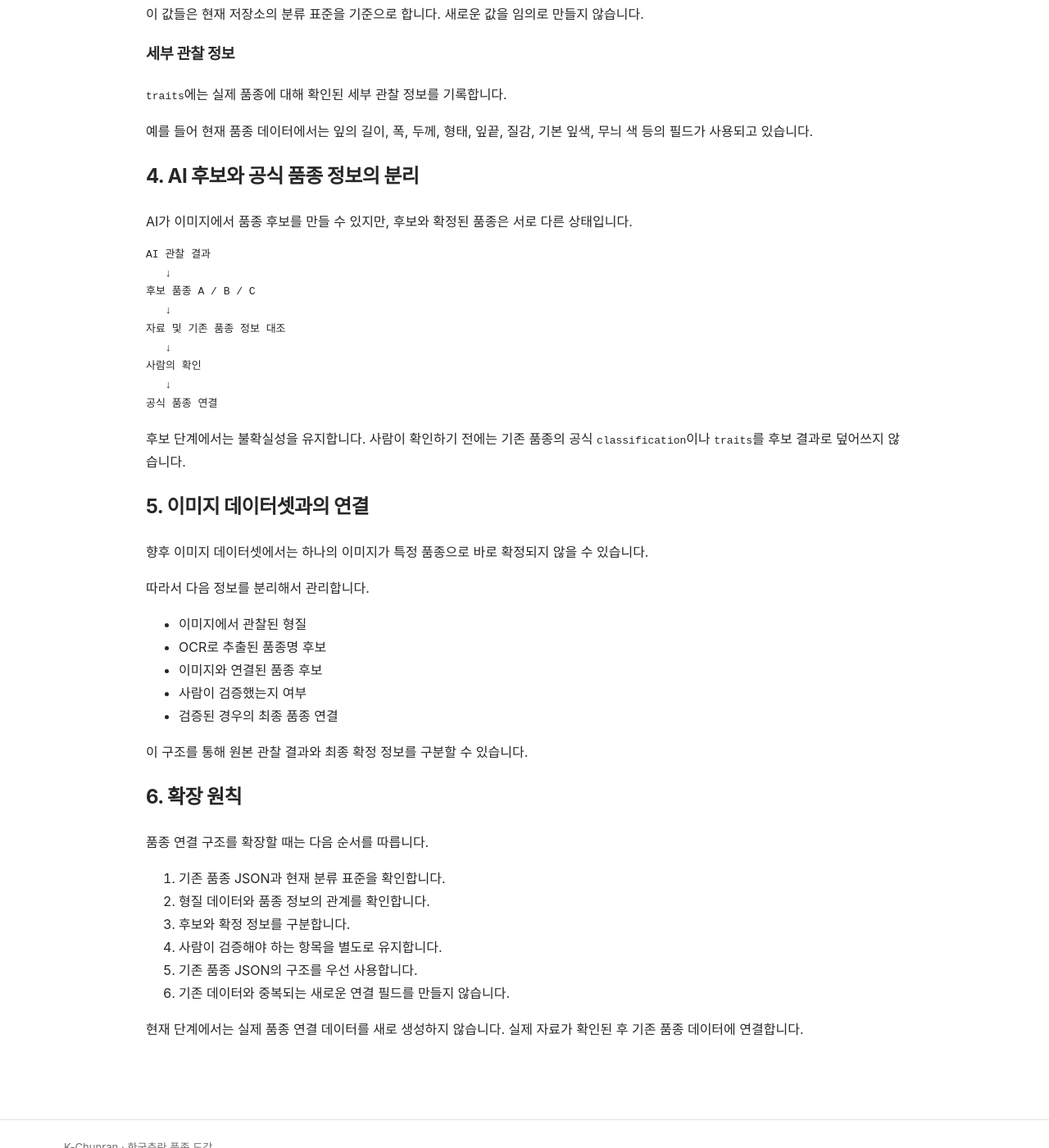
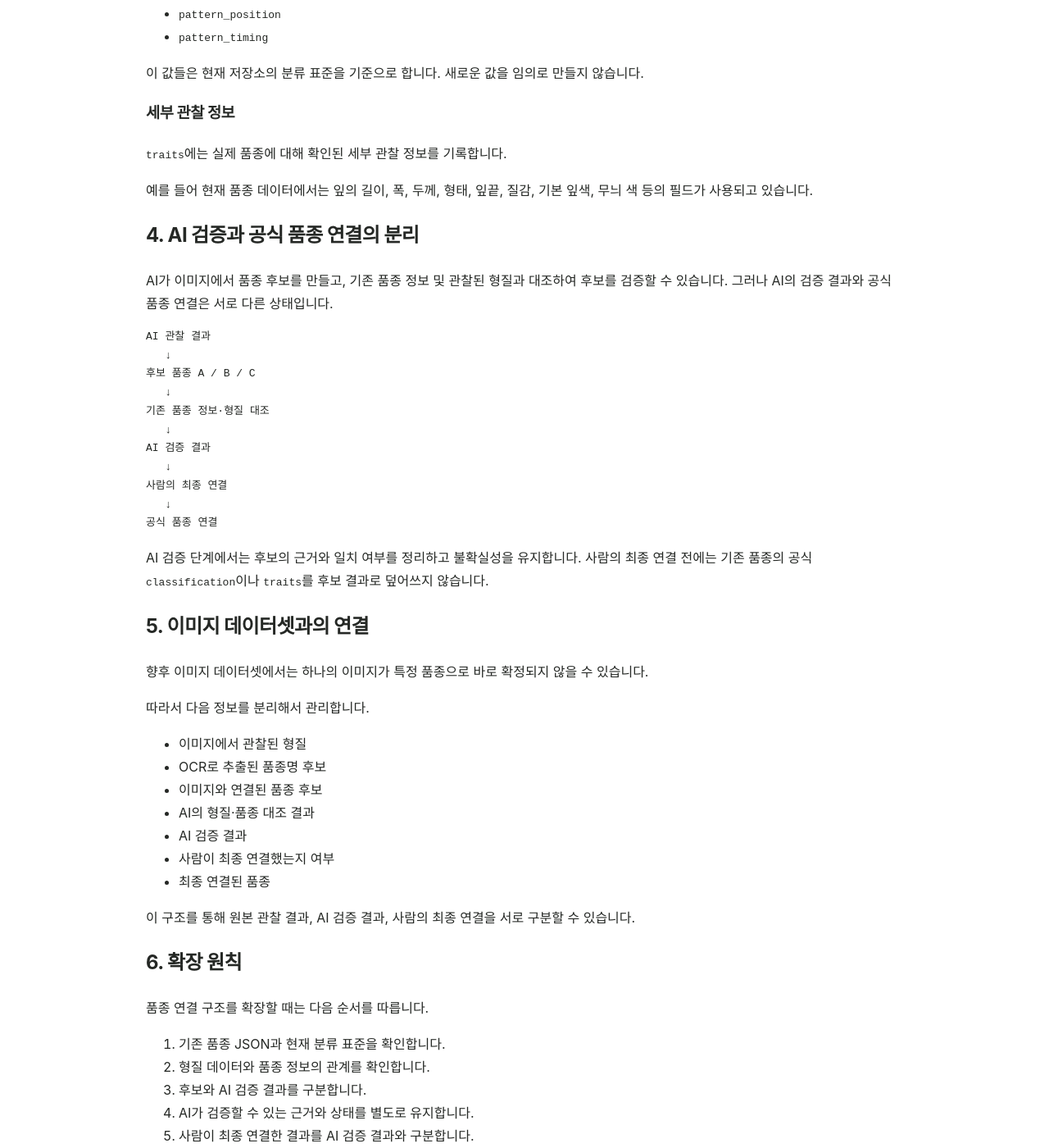
Before and after one commit to parasolra5-pixel/K-chunran, a Jekyll site: the page built from ai/varieties/index.md, in a window 1280 px wide and 1400 px high, scrolled down 1695 px. Shown: the whole window at 82% size. Built offline with Jekyll 4.4.1, drawn with Linux system fonts in a browser that asks for light colours; some of the changed text lies outside the part shown.

Commit message:
docs: refine AI verification and cultivar linking flow

````diff
--- a/ai/varieties/index.md
+++ b/ai/varieties/index.md
@@ -15,9 +15,9 @@ permalink: /ai/varieties/
 - `cultivar_class`: 사람이 도감에서 보는 품종의 대표 분류입니다.
 - `classification`: 품종을 설명하는 주요 형질 축입니다.
 - `traits`: 품종의 세부 관찰 정보입니다.
-- `ai`: AI가 만든 보조 라벨과 메모를 관리하며, 공식 품종 정보와 중복 저장하지 않습니다.
+- `ai`: AI가 관찰·검증 과정에서 생성하는 보조 라벨과 메모를 관리하며, 공식 품종 정보와 중복 저장하지 않습니다.
 
-형질 데이터가 품종 후보를 만드는 데 사용될 수는 있지만, AI의 후보 결과를 곧바로 공식 품종 정보로 저장하지 않습니다.
+형질 데이터가 품종 후보를 만드는 데 사용될 수 있으며, AI는 후보 형질과 기존 품종 정보를 대조하여 연결 가능성을 검증합니다. 사람은 AI의 검증 결과를 바탕으로 최종 품종 연결을 결정합니다.
 
 ## 2. 연결 구조
 
@@ -30,14 +30,16 @@ permalink: /ai/varieties/
    ↓
 품종 후보
    ↓
-기존 품종 JSON 확인
+기존 품종 JSON 대조
    ↓
-사람의 검증
+AI 검증
    ↓
-검증된 품종 연결
+사람의 최종 연결
 ```
 
-기존 품종 JSON이 있는 경우 그 파일의 `id`와 기존 `classification`, `traits`를 기준으로 연결합니다.
+기존 품종 JSON이 있는 경우 그 파일의 `id`와 기존 `classification`, `traits`를 기준으로 AI가 후보와의 일치 여부를 검토합니다.
+
+AI의 검증 결과만으로 공식 품종 연결을 확정하지 않습니다. 최종 연결은 사람이 결정합니다.
 
 새로운 품종 후보가 발견되었다는 이유만으로 품종 JSON을 자동 생성하지 않습니다.
 
@@ -71,23 +73,25 @@ permalink: /ai/varieties/
 
 예를 들어 현재 품종 데이터에서는 잎의 길이, 폭, 두께, 형태, 잎끝, 질감, 기본 잎색, 무늬 색 등의 필드가 사용되고 있습니다.
 
-## 4. AI 후보와 공식 품종 정보의 분리
+## 4. AI 검증과 공식 품종 연결의 분리
 
-AI가 이미지에서 품종 후보를 만들 수 있지만, 후보와 확정된 품종은 서로 다른 상태입니다.
+AI가 이미지에서 품종 후보를 만들고, 기존 품종 정보 및 관찰된 형질과 대조하여 후보를 검증할 수 있습니다. 그러나 AI의 검증 결과와 공식 품종 연결은 서로 다른 상태입니다.
 
 ```text
 AI 관찰 결과
    ↓
 후보 품종 A / B / C
    ↓
-자료 및 기존 품종 정보 대조
+기존 품종 정보·형질 대조
    ↓
-사람의 확인
+AI 검증 결과
+   ↓
+사람의 최종 연결
    ↓
 공식 품종 연결
 ```
 
-후보 단계에서는 불확실성을 유지합니다. 사람이 확인하기 전에는 기존 품종의 공식 `classification`이나 `traits`를 후보 결과로 덮어쓰지 않습니다.
+AI 검증 단계에서는 후보의 근거와 일치 여부를 정리하고 불확실성을 유지합니다. 사람의 최종 연결 전에는 기존 품종의 공식 `classification`이나 `traits`를 후보 결과로 덮어쓰지 않습니다.
 
 ## 5. 이미지 데이터셋과의 연결
 
@@ -98,10 +102,12 @@ AI 관찰 결과
 - 이미지에서 관찰된 형질
 - OCR로 추출된 품종명 후보
 - 이미지와 연결된 품종 후보
-- 사람이 검증했는지 여부
-- 검증된 경우의 최종 품종 연결
+- AI의 형질·품종 대조 결과
+- AI 검증 결과
+- 사람이 최종 연결했는지 여부
+- 최종 연결된 품종
 
-이 구조를 통해 원본 관찰 결과와 최종 확정 정보를 구분할 수 있습니다.
+이 구조를 통해 원본 관찰 결과, AI 검증 결과, 사람의 최종 연결을 서로 구분할 수 있습니다.
 
 ## 6. 확장 원칙
 
@@ -109,9 +115,10 @@ AI 관찰 결과
 
 1. 기존 품종 JSON과 현재 분류 표준을 확인합니다.
 2. 형질 데이터와 품종 정보의 관계를 확인합니다.
-3. 후보와 확정 정보를 구분합니다.
-4. 사람이 검증해야 하는 항목을 별도로 유지합니다.
-5. 기존 품종 JSON의 구조를 우선 사용합니다.
-6. 기존 데이터와 중복되는 새로운 연결 필드를 만들지 않습니다.
+3. 후보와 AI 검증 결과를 구분합니다.
+4. AI가 검증할 수 있는 근거와 상태를 별도로 유지합니다.
+5. 사람이 최종 연결한 결과를 AI 검증 결과와 구분합니다.
+6. 기존 품종 JSON의 구조를 우선 사용합니다.
+7. 기존 데이터와 중복되는 새로운 연결 필드를 만들지 않습니다.
 
-현재 단계에서는 실제 품종 연결 데이터를 새로 생성하지 않습니다. 실제 자료가 확인된 후 기존 품종 데이터에 연결합니다.
+현재 단계에서는 실제 품종 연결 데이터를 새로 생성하지 않습니다. 실제 자료가 확인된 후 AI 검증 구조와 사람의 최종 연결 구조에 맞춰 기존 품종 데이터에 연결합니다.
````
